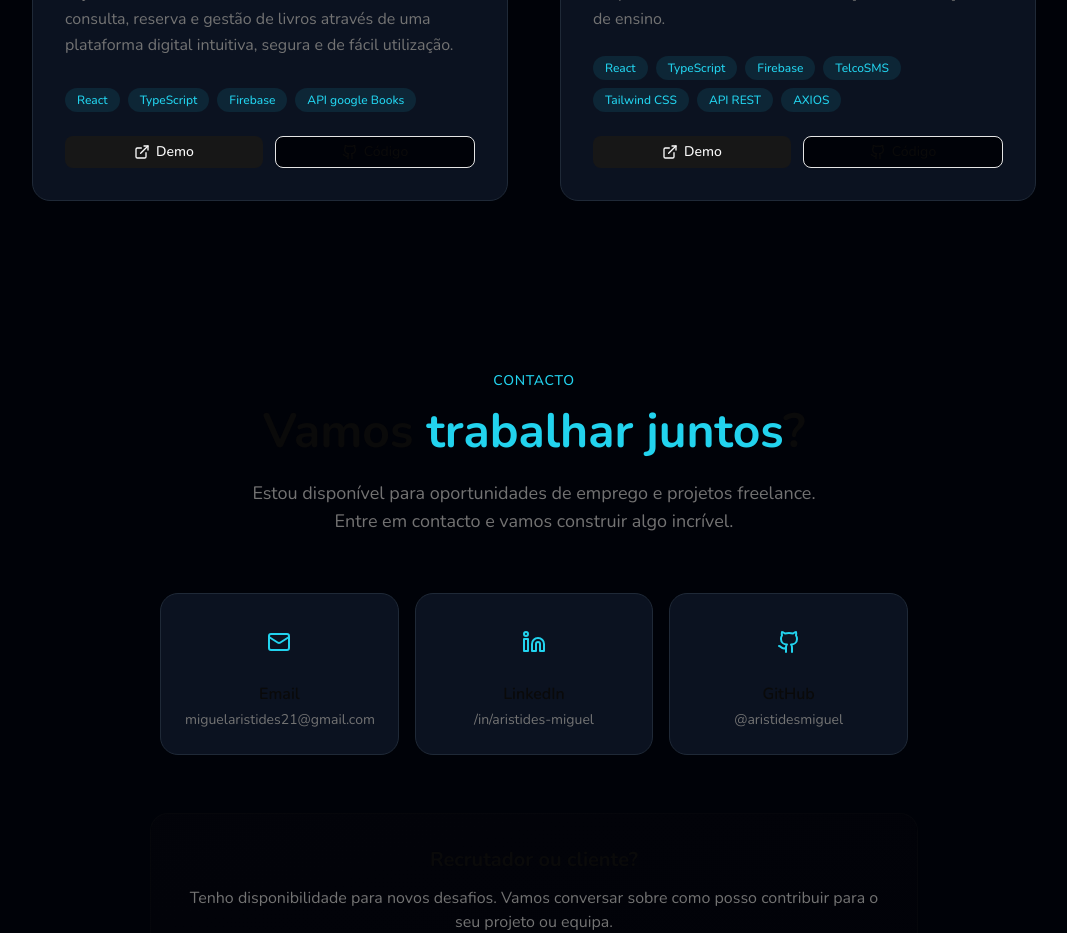
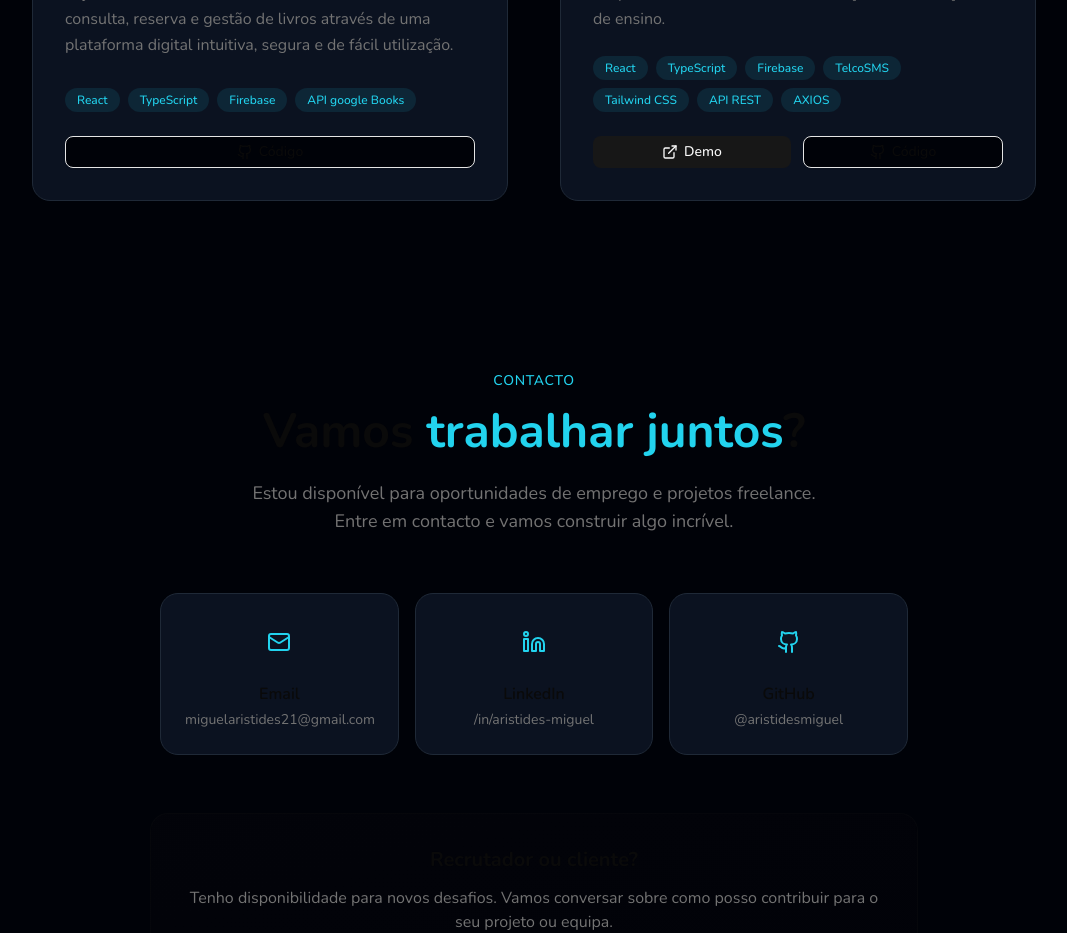
Before and after one commit to Aristidesmiguel/aristidesmiguel, a Next.js app: page / in a window 1280 px wide. Shown: the part 4280-5213 px from the top of the page, without its empty margins (106-1173 px from the left). Built offline with nearby package versions, Linux system fonts and the light colour scheme; a web font is replaced by a local one.

Commit message:
project profile

```diff
--- a/components/Projects.tsx
+++ b/components/Projects.tsx
@@ -30,7 +30,8 @@ const projects = [
     technologies: ["React", "TypeScript", "Firebase", "API google Books"],
     image: "p3.png",
     icon: Wifi,
-    demoUrl: "#",
+    //
+    demoUrl: "",
     codeUrl: "https://github.com/Aristidesmiguel/bibliotecaNacional",
   },
    {
@@ -113,12 +114,14 @@ const Projects = () => {
 
                   {/* Actions */}
                   <div className="flex gap-3">
+                    {project.demoUrl && (
                       <Button variant="default" size="sm" asChild className="flex-1">
                         <a  href={project.demoUrl} target="_blank" rel="noopener noreferrer">
                           <ExternalLink className="w-4 h-4" />
                           Demo
                         </a>
                       </Button>
+                    )}
                     <Button variant="outline" size="sm" asChild className="flex-1">
                       <a href={project.codeUrl} target="_blank" rel="noopener noreferrer">
                         <Github className="w-4 h-4" />
```
Lines whose indentation alone changed are shown as unchanged.
